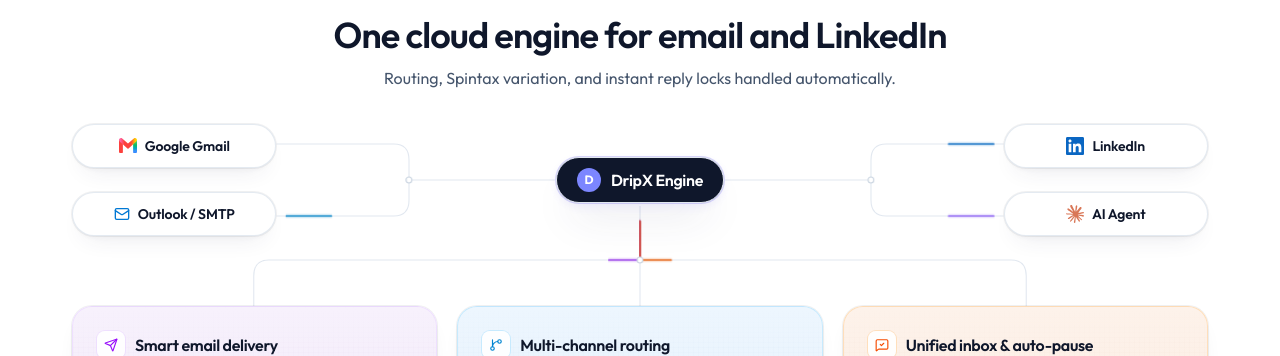
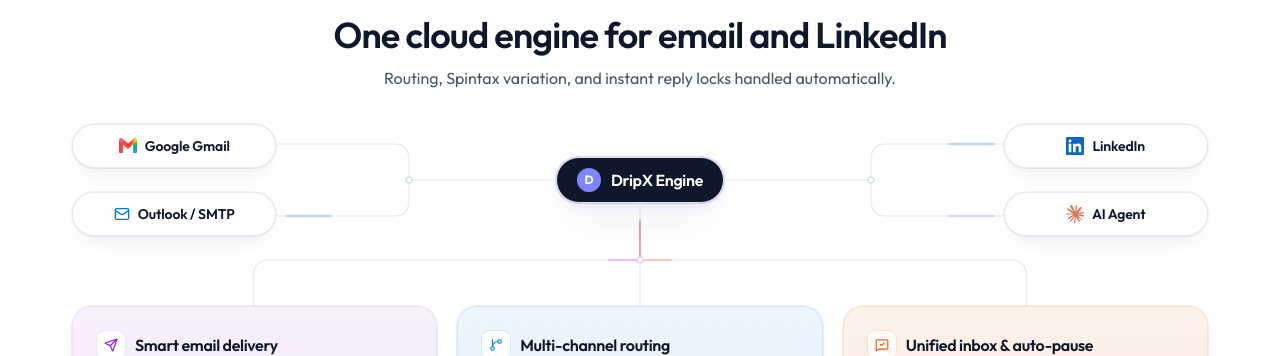
Before and after one commit to redoy49/dripx, a Next.js app: page / in a window 1280 px wide. Shown: the part 1740-2096 px from the top of the page. Built offline with nearby package versions, Linux system fonts and the light colour scheme.

Commit message:
feat: add OutboundBeamSvg component for animated connection paths

```diff
--- a/app/(public)/_components/OutboundBeamSvg.jsx
+++ b/app/(public)/_components/OutboundBeamSvg.jsx
@@ -58,7 +58,7 @@ export default function OutboundBeamSvg({ activeSource, activeCard }) {
           pathLength={100}
           vectorEffect="non-scaling-stroke"
           stroke={beam.color}
-          strokeWidth="1.2"
+          strokeWidth="0.3"
           strokeLinecap="round"
           filter="url(#dripx-beam-glow)"
           className="beam-pulse-path"
```
